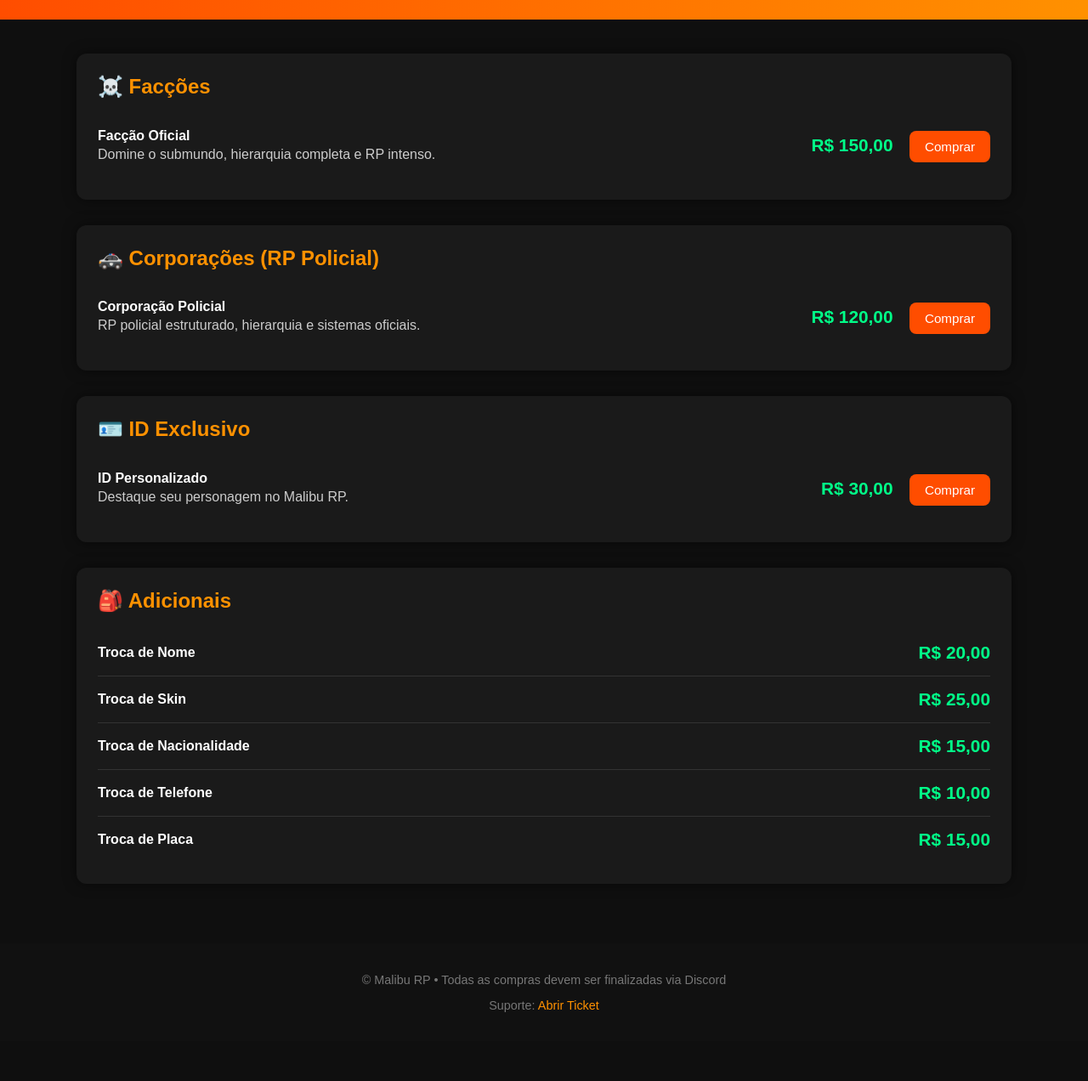
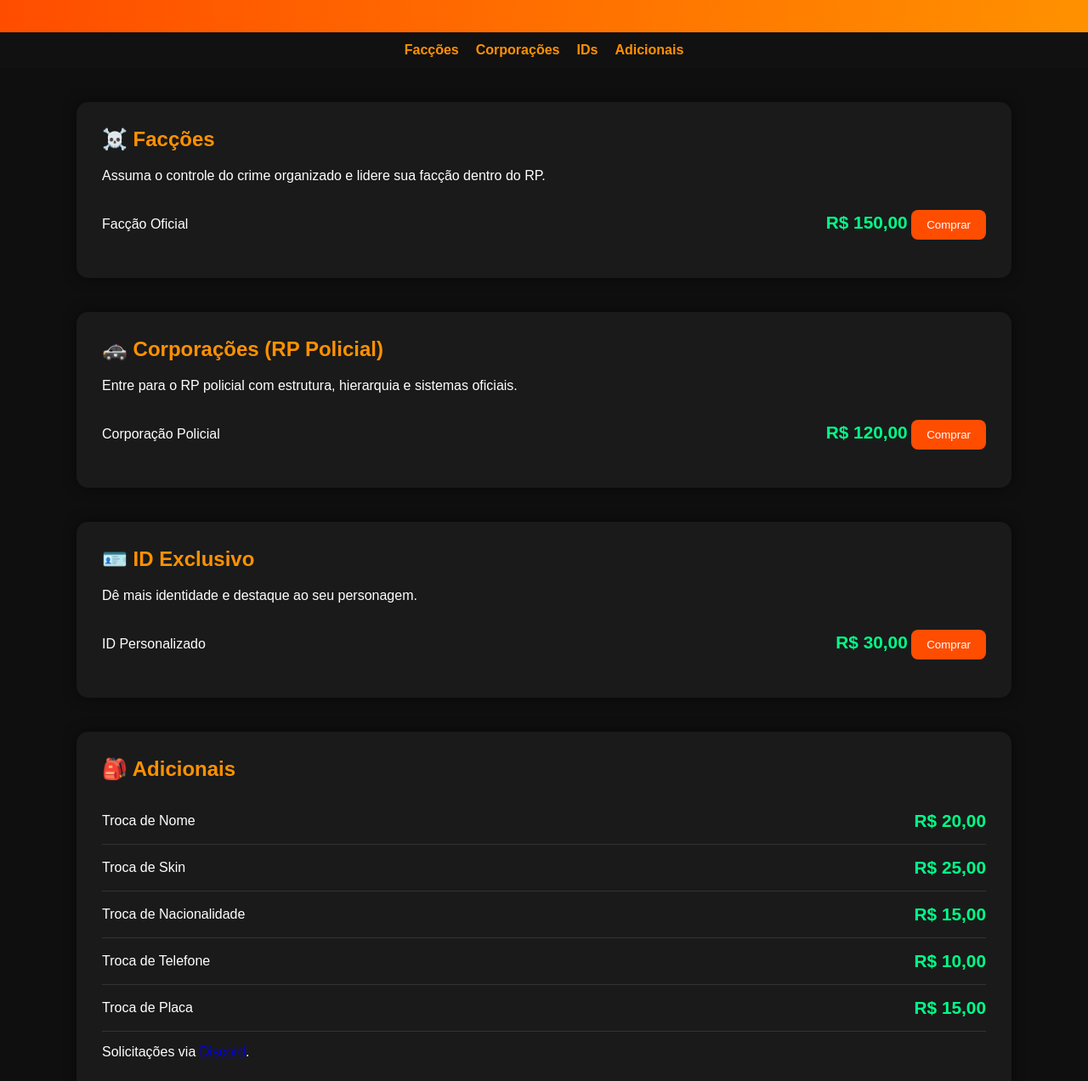
Before and after one commit to jc9688178-png/malibu-rp-loja, a plain HTML site: page index.html in a window 1280 px wide. Shown: the part 106-1378 px from the top of the page at 85% size. Before the commit the page ends 1331 px from the top, so only its background shows below. Drawn offline with Linux system fonts and the light colour scheme.

Commit message:
index.html

```diff
--- a/index.html
+++ b/index.html
@@ -5,85 +5,21 @@
   <meta name="viewport" content="width=device-width, initial-scale=1.0" />
   <title>Loja Oficial - Malibu RP</title>
   <style>
-    body {
-      margin: 0;
-      font-family: Arial, Helvetica, sans-serif;
-      background: #0f0f0f;
-      color: #ffffff;
-    }
-    header {
-      background: linear-gradient(90deg, #ff4d00, #ff9100);
-      padding: 20px;
-      text-align: center;
-    }
-    header h1 {
-      margin: 0;
-      font-size: 2.5em;
-    }
-    header p {
-      margin-top: 5px;
-      font-size: 1.1em;
-    }
-    .container {
-      max-width: 1100px;
-      margin: auto;
-      padding: 40px 20px;
-    }
-    .section {
-      background: #1a1a1a;
-      border-radius: 12px;
-      padding: 25px;
-      margin-bottom: 30px;
-      box-shadow: 0 0 15px rgba(0,0,0,0.5);
-    }
-    .section h2 {
-      margin-top: 0;
-      color: #ff9100;
-    }
-    .item {
-      display: flex;
-      justify-content: space-between;
-      align-items: center;
-      padding: 15px 0;
-      border-bottom: 1px solid #333;
-    }
-    .item:last-child {
-      border-bottom: none;
-    }
-    .item-info p {
-      margin: 4px 0;
-      color: #ccc;
-    }
-    .price {
-      font-size: 1.3em;
-      font-weight: bold;
-      color: #00ff88;
-    }
-    .buy-btn {
-      background: #ff4d00;
-      border: none;
-      padding: 10px 18px;
-      border-radius: 8px;
-      color: #fff;
-      font-size: 0.95em;
-      cursor: pointer;
-      transition: 0.3s;
-      margin-left: 15px;
-    }
-    .buy-btn:hover {
-      background: #ff9100;
-    }
-    footer {
-      background: #111;
-      text-align: center;
-      padding: 20px;
-      color: #777;
-      font-size: 0.9em;
-    }
-    a {
-      color: #ff9100;
-      text-decoration: none;
-    }
+    body { margin:0; font-family: Arial, Helvetica, sans-serif; background:#0f0f0f; color:#fff; }
+    header { background:linear-gradient(90deg,#ff4d00,#ff9100); padding:25px; text-align:center; }
+    header h1 { margin:0; font-size:2.4em; }
+    nav { background:#111; display:flex; justify-content:center; gap:20px; padding:12px; position:sticky; top:0; z-index:10; }
+    nav a { color:#ff9100; text-decoration:none; font-weight:bold; }
+    nav a:hover { text-decoration:underline; }
+    .container { max-width:1100px; margin:auto; padding:40px 20px; }
+    section { background:#1a1a1a; border-radius:14px; padding:30px; margin-bottom:40px; box-shadow:0 0 15px rgba(0,0,0,0.5); }
+    section h2 { color:#ff9100; margin-top:0; }
+    .item { display:flex; justify-content:space-between; align-items:center; border-bottom:1px solid #333; padding:15px 0; }
+    .item:last-child { border-bottom:none; }
+    .price { color:#00ff88; font-size:1.3em; font-weight:bold; }
+    .buy-btn { background:#ff4d00; border:none; padding:10px 18px; border-radius:8px; color:#fff; cursor:pointer; }
+    .buy-btn:hover { background:#ff9100; }
+    footer { background:#111; text-align:center; padding:20px; color:#777; }
   </style>
 </head>
 <body>
@@ -93,86 +29,66 @@
   <p>Nada é gratuito • RP sério • Compra segura</p>
 </header>
 
+<nav>
+  <a href="#faccoes">Facções</a>
+  <a href="#corporacoes">Corporações</a>
+  <a href="#ids">IDs</a>
+  <a href="#adicionais">Adicionais</a>
+</nav>
+
 <div class="container">
 
-  <div class="section">
+  <section id="faccoes">
     <h2>☠️ Facções</h2>
+    <p>Assuma o controle do crime organizado e lidere sua facção dentro do RP.</p>
     <div class="item">
-      <div class="item-info">
-        <strong>Facção Oficial</strong>
-        <p>Domine o submundo, hierarquia completa e RP intenso.</p>
-      </div>
+      <span>Facção Oficial</span>
       <div>
         <span class="price">R$ 150,00</span>
         <a href="https://discord.gg/nnTuZdPJy" target="_blank"><button class="buy-btn">Comprar</button></a>
       </div>
     </div>
-  </div>
+  </section>
 
-  <div class="section">
+  <section id="corporacoes">
     <h2>🚓 Corporações (RP Policial)</h2>
+    <p>Entre para o RP policial com estrutura, hierarquia e sistemas oficiais.</p>
     <div class="item">
-      <div class="item-info">
-        <strong>Corporação Policial</strong>
-        <p>RP policial estruturado, hierarquia e sistemas oficiais.</p>
-      </div>
+      <span>Corporação Policial</span>
       <div>
         <span class="price">R$ 120,00</span>
         <a href="https://discord.gg/nnTuZdPJy" target="_blank"><button class="buy-btn">Comprar</button></a>
       </div>
     </div>
-  </div>
+  </section>
 
-  <div class="section">
+  <section id="ids">
     <h2>🪪 ID Exclusivo</h2>
+    <p>Dê mais identidade e destaque ao seu personagem.</p>
     <div class="item">
-      <div class="item-info">
-        <strong>ID Personalizado</strong>
-        <p>Destaque seu personagem no Malibu RP.</p>
-      </div>
+      <span>ID Personalizado</span>
       <div>
         <span class="price">R$ 30,00</span>
         <a href="https://discord.gg/nnTuZdPJy" target="_blank"><button class="buy-btn">Comprar</button></a>
       </div>
     </div>
-  </div>
+  </section>
 
-  <div class="section">
+  <section id="adicionais">
     <h2>🎒 Adicionais</h2>
-
-    <div class="item">
-      <div class="item-info"><strong>Troca de Nome</strong></div>
-      <div><span class="price">R$ 20,00</span></div>
-    </div>
-
-    <div class="item">
-      <div class="item-info"><strong>Troca de Skin</strong></div>
-      <div><span class="price">R$ 25,00</span></div>
-    </div>
-
-    <div class="item">
-      <div class="item-info"><strong>Troca de Nacionalidade</strong></div>
-      <div><span class="price">R$ 15,00</span></div>
-    </div>
-
-    <div class="item">
-      <div class="item-info"><strong>Troca de Telefone</strong></div>
-      <div><span class="price">R$ 10,00</span></div>
-    </div>
-
-    <div class="item">
-      <div class="item-info"><strong>Troca de Placa</strong></div>
-      <div><span class="price">R$ 15,00</span></div>
-    </div>
-
-  </div>
+    <div class="item"><span>Troca de Nome</span><span class="price">R$ 20,00</span></div>
+    <div class="item"><span>Troca de Skin</span><span class="price">R$ 25,00</span></div>
+    <div class="item"><span>Troca de Nacionalidade</span><span class="price">R$ 15,00</span></div>
+    <div class="item"><span>Troca de Telefone</span><span class="price">R$ 10,00</span></div>
+    <div class="item"><span>Troca de Placa</span><span class="price">R$ 15,00</span></div>
+    <p style="margin-top:15px;">Solicitações via <a href="https://discord.gg/nnTuZdPJy" target="_blank">Discord</a>.</p>
+  </section>
 
 </div>
 
 <footer>
-  <p>© Malibu RP • Todas as compras devem ser finalizadas via Discord</p>
-  <p>Suporte: <a href="#">Abrir Ticket</a></p>
+  <p>© Malibu RP • Loja Oficial</p>
 </footer>
 
 </body>
-  </html>
+</html>
```
